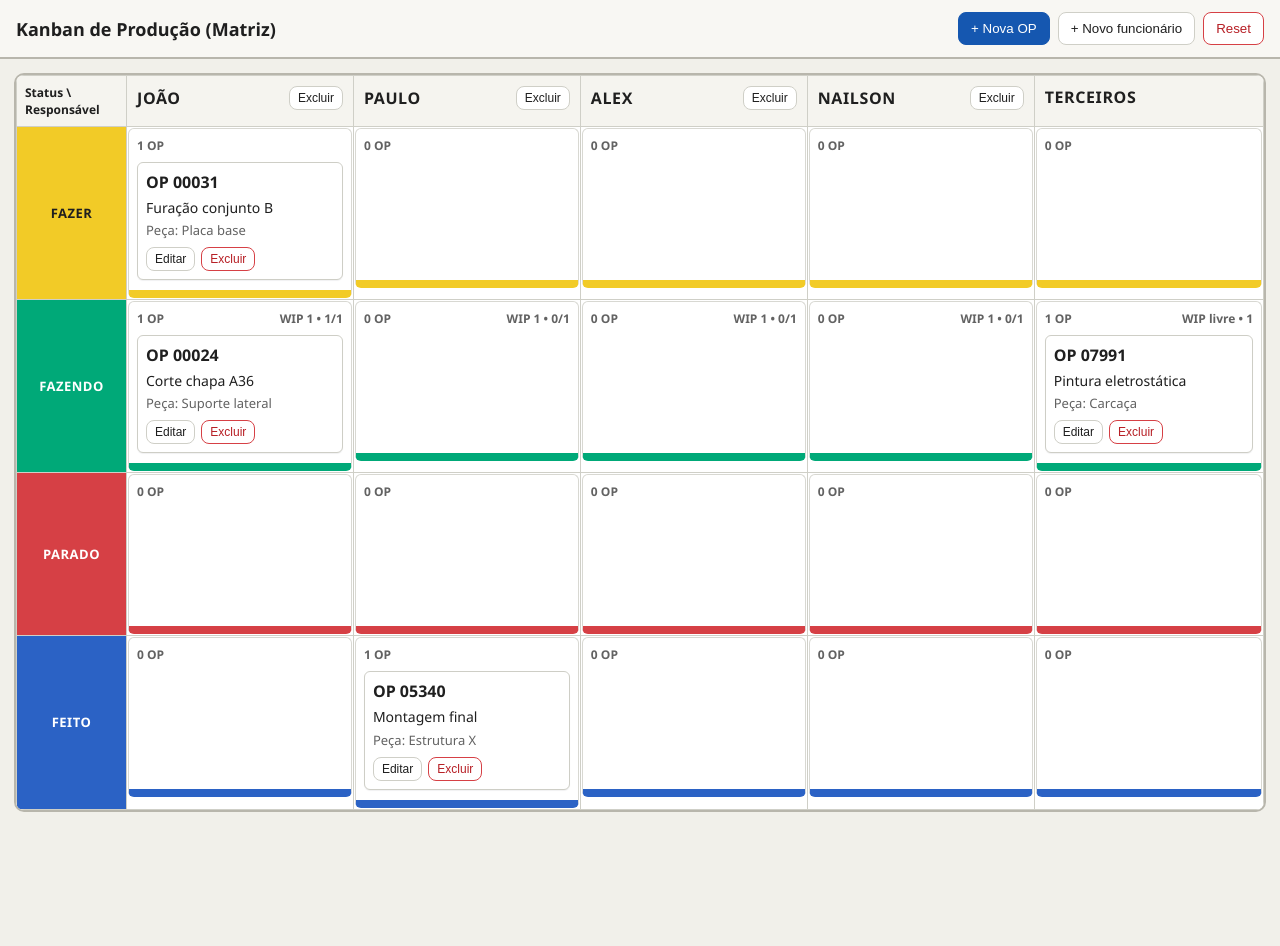
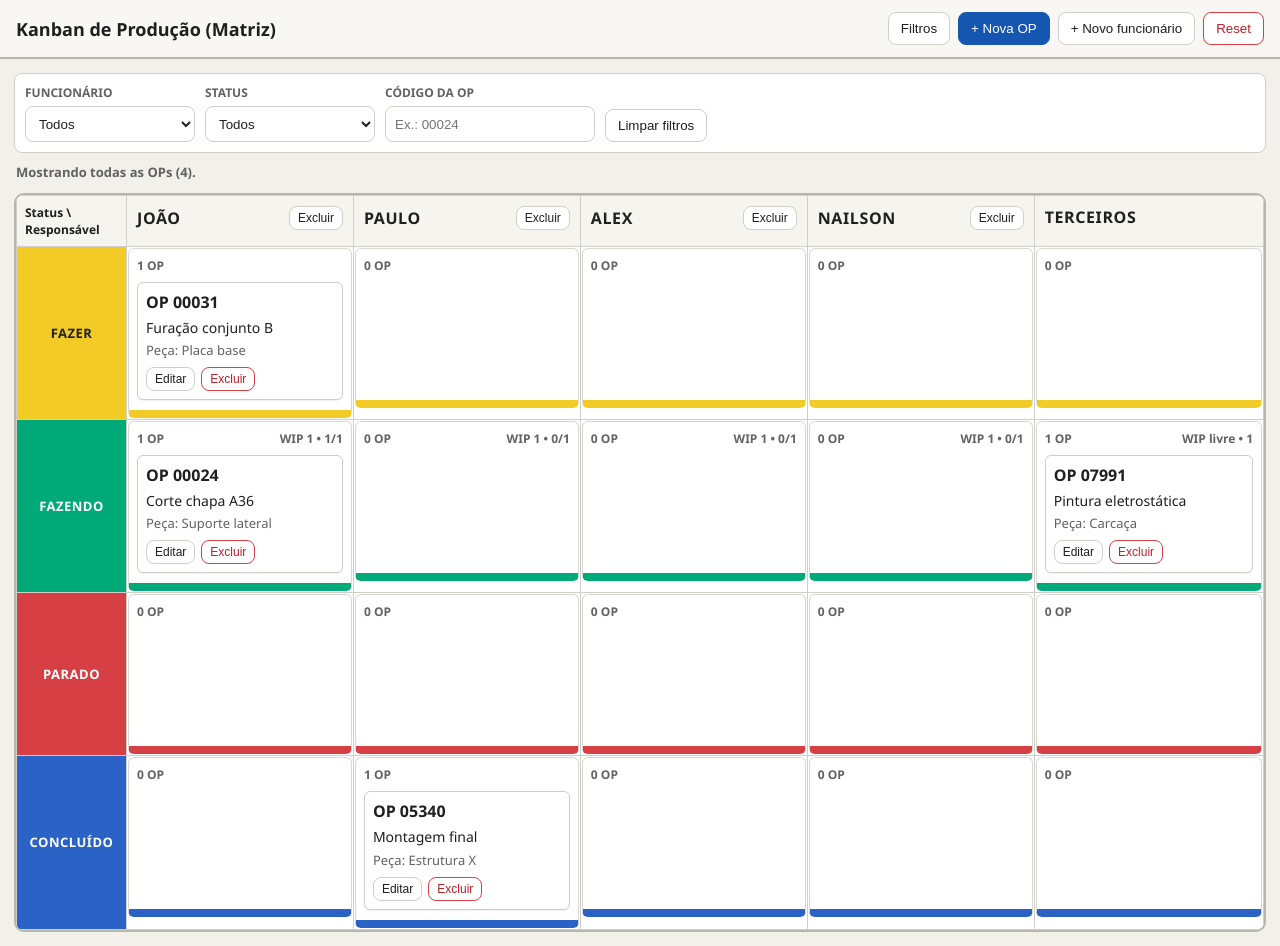
Before and after one commit to Leonardobertati/kanban-producao, a plain HTML site: page index.html in a window 1280 px wide. Before the commit the page ends 826 px from the top, so only its background shows below. Drawn offline with Linux system fonts and the light colour scheme; no server answers.

Commit message:
Add board filters

```diff
--- a/app.js
+++ b/app.js
@@ -7,7 +7,7 @@ const STATUSES = [
   { key: "fazer", label: "Fazer", colorClass: "status-fazer" },
   { key: "fazendo", label: "Fazendo", colorClass: "status-fazendo" },
   { key: "parado", label: "Parado", colorClass: "status-parado" },
-  { key: "feito", label: "Feito", colorClass: "status-feito" }
+  { key: "feito", label: "Concluído", colorClass: "status-feito" }
 ];
 
 const THIRD_PARTY_KEY = "terceiros";
@@ -61,9 +61,21 @@ let editingOpId = null;
 let draggedOpId = null;
 let toastTimeout = null;
 let saveQueue = Promise.resolve();
+let filters = {
+  employeeKey: "",
+  statusKey: "",
+  code: ""
+};
 
 const board = document.getElementById("board");
 const toast = document.getElementById("toast");
+const toggleFiltersBtn = document.getElementById("toggleFiltersBtn");
+const filtersBar = document.querySelector(".filters-bar");
+const filterEmployee = document.getElementById("filterEmployee");
+const filterStatus = document.getElementById("filterStatus");
+const filterCode = document.getElementById("filterCode");
+const clearFiltersBtn = document.getElementById("clearFiltersBtn");
+const filterSummary = document.getElementById("filterSummary");
 const opDialog = document.getElementById("opDialog");
 const opDialogTitle = document.getElementById("opDialogTitle");
 const opForm = document.getElementById("opForm");
@@ -83,6 +95,11 @@ document.getElementById("newColBtn").addEventListener("click", () => colDialog.s
 document.getElementById("resetBtn").addEventListener("click", resetBoard);
 document.getElementById("cancelOpBtn").addEventListener("click", () => opDialog.close());
 document.getElementById("cancelColBtn").addEventListener("click", () => colDialog.close());
+toggleFiltersBtn.addEventListener("click", toggleFilters);
+filterEmployee.addEventListener("change", onFilterChange);
+filterStatus.addEventListener("change", onFilterChange);
+filterCode.addEventListener("input", onFilterChange);
+clearFiltersBtn.addEventListener("click", clearFilters);
 
 opForm.addEventListener("submit", onSubmitOpForm);
 colForm.addEventListener("submit", onSubmitColumnForm);
@@ -91,6 +108,7 @@ init();
 
 async function init() {
   await loadStateFromCloud();
+  renderFilterOptions();
   renderBoard();
 }
 
@@ -196,6 +214,104 @@ function showToast(message) {
   toast.classList.add("show");
   if (toastTimeout) clearTimeout(toastTimeout);
   toastTimeout = setTimeout(() => toast.classList.remove("show"), 2600);
+}
+
+function toggleFilters() {
+  const isCollapsed = filtersBar.classList.toggle("is-collapsed");
+  toggleFiltersBtn.setAttribute("aria-expanded", String(!isCollapsed));
+}
+
+function renderFilterOptions() {
+  const selectedEmployee = filters.employeeKey;
+  const selectedStatus = filters.statusKey;
+
+  filterEmployee.replaceChildren(createOption("", "Todos"));
+  columns.forEach((column) => {
+    filterEmployee.appendChild(createOption(column.key, column.name));
+  });
+
+  filterStatus.replaceChildren(createOption("", "Todos"));
+  STATUSES.forEach((status) => {
+    filterStatus.appendChild(createOption(status.key, status.label));
+  });
+
+  filters.employeeKey = columns.some((column) => column.key === selectedEmployee)
+    ? selectedEmployee
+    : "";
+  filters.statusKey = STATUSES.some((status) => status.key === selectedStatus) ? selectedStatus : "";
+
+  filterEmployee.value = filters.employeeKey;
+  filterStatus.value = filters.statusKey;
+  filterCode.value = filters.code;
+}
+
+function createOption(value, label) {
+  const option = document.createElement("option");
+  option.value = value;
+  option.textContent = label;
+  return option;
+}
+
+function onFilterChange() {
+  filters = {
+    employeeKey: filterEmployee.value,
+    statusKey: filterStatus.value,
+    code: filterCode.value.trim()
+  };
+  renderBoard();
+}
+
+function clearFilters() {
+  filters = {
+    employeeKey: "",
+    statusKey: "",
+    code: ""
+  };
+  filterEmployee.value = "";
+  filterStatus.value = "";
+  filterCode.value = "";
+  renderBoard();
+}
+
+function getVisibleColumns() {
+  if (!filters.employeeKey) return columns;
+  return columns.filter((column) => column.key === filters.employeeKey);
+}
+
+function getVisibleStatuses() {
+  if (!filters.statusKey) return STATUSES;
+  return STATUSES.filter((status) => status.key === filters.statusKey);
+}
+
+function opMatchesCodeFilter(op) {
+  if (!filters.code) return true;
+  return op.code.toLowerCase().includes(filters.code.toLowerCase());
+}
+
+function getFilteredOps() {
+  return ops.filter((op) => {
+    const matchesEmployee = !filters.employeeKey || op.columnKey === filters.employeeKey;
+    const matchesStatus = !filters.statusKey || op.statusKey === filters.statusKey;
+    return matchesEmployee && matchesStatus && opMatchesCodeFilter(op);
+  });
+}
+
+function updateFilterSummary() {
+  const activeFilters = [];
+  const employee = columns.find((column) => column.key === filters.employeeKey);
+  const status = STATUSES.find((item) => item.key === filters.statusKey);
+  const visibleCount = getFilteredOps().length;
+
+  if (employee) activeFilters.push(`Funcionário: ${employee.name}`);
+  if (status) activeFilters.push(`Status: ${status.label}`);
+  if (filters.code) activeFilters.push(`OP: ${filters.code}`);
+
+  if (activeFilters.length === 0) {
+    filterSummary.textContent = `Mostrando todas as OPs (${ops.length}).`;
+    return;
+  }
+
+  filterSummary.textContent = `${visibleCount} OP(s) encontrada(s) com ${activeFilters.join(" | ")}.`;
 }
 
 function canPlaceOp(opId, targetColumnKey, targetStatusKey) {
@@ -315,6 +431,7 @@ function onSubmitColumnForm(event) {
 
   colDialog.close();
   colForm.reset();
+  renderFilterOptions();
   renderBoard();
   queuePersistState();
 }
@@ -332,6 +449,7 @@ function deleteColumn(columnKey) {
   if (!window.confirm(`Excluir a coluna ${column.name}?`)) return;
 
   columns = columns.filter((col) => col.key !== columnKey);
+  renderFilterOptions();
   renderBoard();
   queuePersistState();
 }
@@ -369,11 +487,16 @@ function resetBoard() {
   if (!window.confirm("Resetar o quadro para os dados iniciais?")) return;
   columns = structuredClone(INITIAL_COLUMNS);
   ops = structuredClone(INITIAL_OPS);
+  renderFilterOptions();
   renderBoard();
   queuePersistState();
 }
 
 function renderBoard() {
+  updateFilterSummary();
+
+  const visibleColumns = getVisibleColumns();
+  const visibleStatuses = getVisibleStatuses();
   const tableWrap = document.createElement("div");
   tableWrap.className = "board-table-wrap";
 
@@ -388,7 +511,7 @@ function renderBoard() {
   statusTh.textContent = "Status \\ Responsável";
   headRow.appendChild(statusTh);
 
-  columns.forEach((column) => {
+  visibleColumns.forEach((column) => {
     const th = document.createElement("th");
     th.className = "col-header";
 
@@ -417,7 +540,7 @@ function renderBoard() {
 
   const tbody = document.createElement("tbody");
 
-  STATUSES.forEach((status) => {
+  visibleStatuses.forEach((status) => {
     const row = document.createElement("tr");
 
     const statusCell = document.createElement("td");
@@ -425,7 +548,7 @@ function renderBoard() {
     statusCell.textContent = status.label;
     row.appendChild(statusCell);
 
-    columns.forEach((column) => {
+    visibleColumns.forEach((column) => {
       const cell = document.createElement("td");
 
       const pocket = document.createElement("div");
@@ -433,7 +556,7 @@ function renderBoard() {
       pocket.dataset.columnKey = column.key;
       pocket.dataset.statusKey = status.key;
 
-      const cards = getOpsInCell(column.key, status.key);
+      const cards = getOpsInCell(column.key, status.key).filter(opMatchesCodeFilter);
 
       const head = document.createElement("div");
       head.className = "pocket-head";
--- a/index.html
+++ b/index.html
@@ -10,6 +10,7 @@
   <header class="app-header">
     <h1>Kanban de Produção (Matriz)</h1>
     <div class="header-actions">
+      <button id="toggleFiltersBtn" class="btn" type="button" aria-expanded="true">Filtros</button>
       <button id="newOpBtn" class="btn btn-primary">+ Nova OP</button>
       <button id="newColBtn" class="btn">+ Novo funcionário</button>
       <button id="resetBtn" class="btn btn-danger">Reset</button>
@@ -17,6 +18,30 @@
   </header>
 
   <main class="app-main">
+    <section class="filters-bar" aria-label="Filtros do quadro">
+      <div class="filter-field">
+        <label for="filterEmployee">Funcionário</label>
+        <select id="filterEmployee">
+          <option value="">Todos</option>
+        </select>
+      </div>
+
+      <div class="filter-field">
+        <label for="filterStatus">Status</label>
+        <select id="filterStatus">
+          <option value="">Todos</option>
+        </select>
+      </div>
+
+      <div class="filter-field filter-code">
+        <label for="filterCode">Código da OP</label>
+        <input type="search" id="filterCode" placeholder="Ex.: 00024" autocomplete="off" />
+      </div>
+
+      <button id="clearFiltersBtn" class="btn" type="button">Limpar filtros</button>
+    </section>
+
+    <div id="filterSummary" class="filter-summary" aria-live="polite"></div>
     <div id="board"></div>
   </main>
 
--- a/styles.css
+++ b/styles.css
@@ -72,6 +72,59 @@ body {
 
 .app-main {
   padding: 14px;
+}
+
+.filters-bar {
+  display: flex;
+  align-items: end;
+  gap: 10px;
+  flex-wrap: wrap;
+  margin-bottom: 10px;
+  padding: 10px;
+  border: 1px solid var(--border);
+  border-radius: 8px;
+  background: #ffffff;
+}
+
+.filters-bar.is-collapsed,
+.filters-bar.is-collapsed + .filter-summary {
+  display: none;
+}
+
+.filter-field {
+  display: flex;
+  flex-direction: column;
+  gap: 5px;
+  min-width: 170px;
+}
+
+.filter-code {
+  min-width: 210px;
+}
+
+.filter-field label {
+  color: var(--muted);
+  font-size: 12px;
+  font-weight: 700;
+  text-transform: uppercase;
+}
+
+.filter-field input,
+.filter-field select {
+  height: 36px;
+  border: 1px solid var(--border);
+  border-radius: 8px;
+  padding: 7px 9px;
+  background: #fff;
+  color: var(--text);
+}
+
+.filter-summary {
+  min-height: 22px;
+  margin: 0 2px 8px;
+  color: var(--muted);
+  font-size: 13px;
+  font-weight: 600;
 }
 
 .board-table-wrap {
@@ -343,4 +396,14 @@ body {
   .col-header {
     min-width: 150px;
   }
+
+  .filters-bar {
+    align-items: stretch;
+  }
+
+  .filter-field,
+  .filter-code,
+  .filters-bar .btn {
+    width: 100%;
+  }
 }
```
